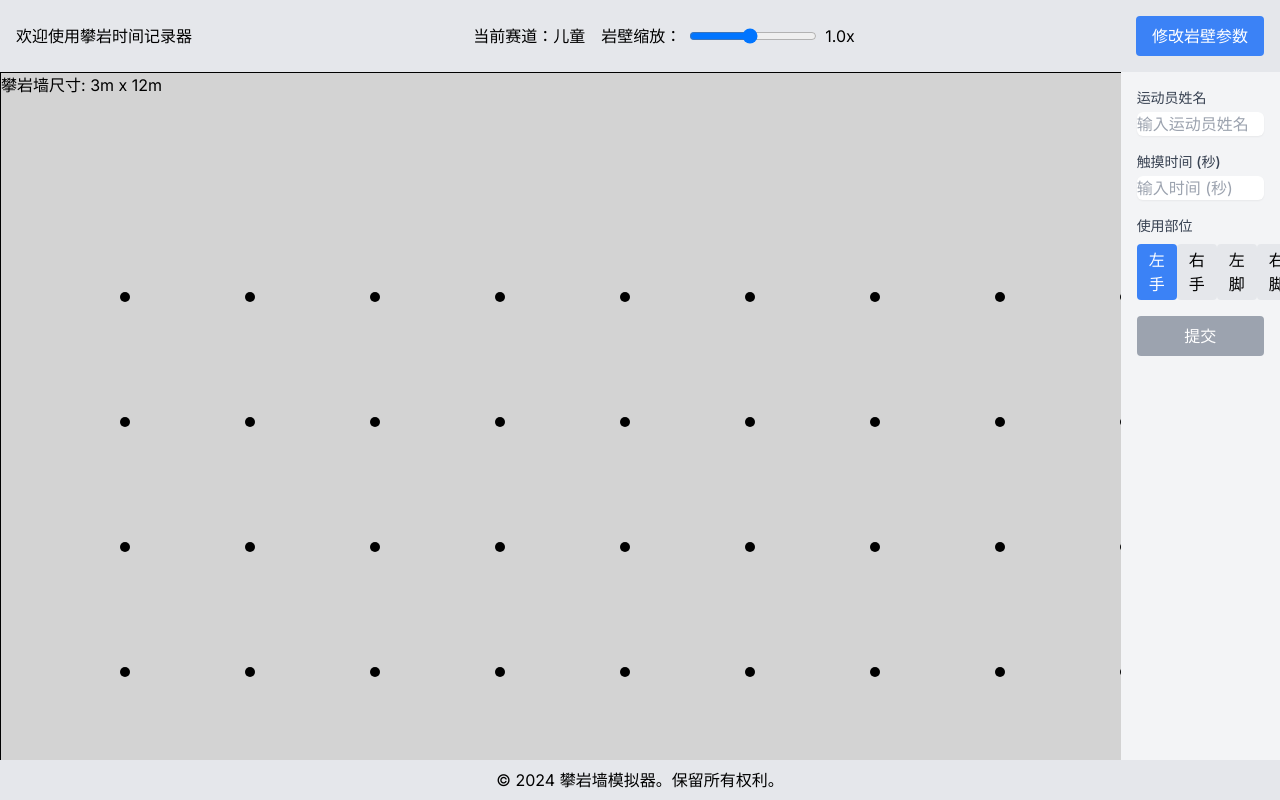
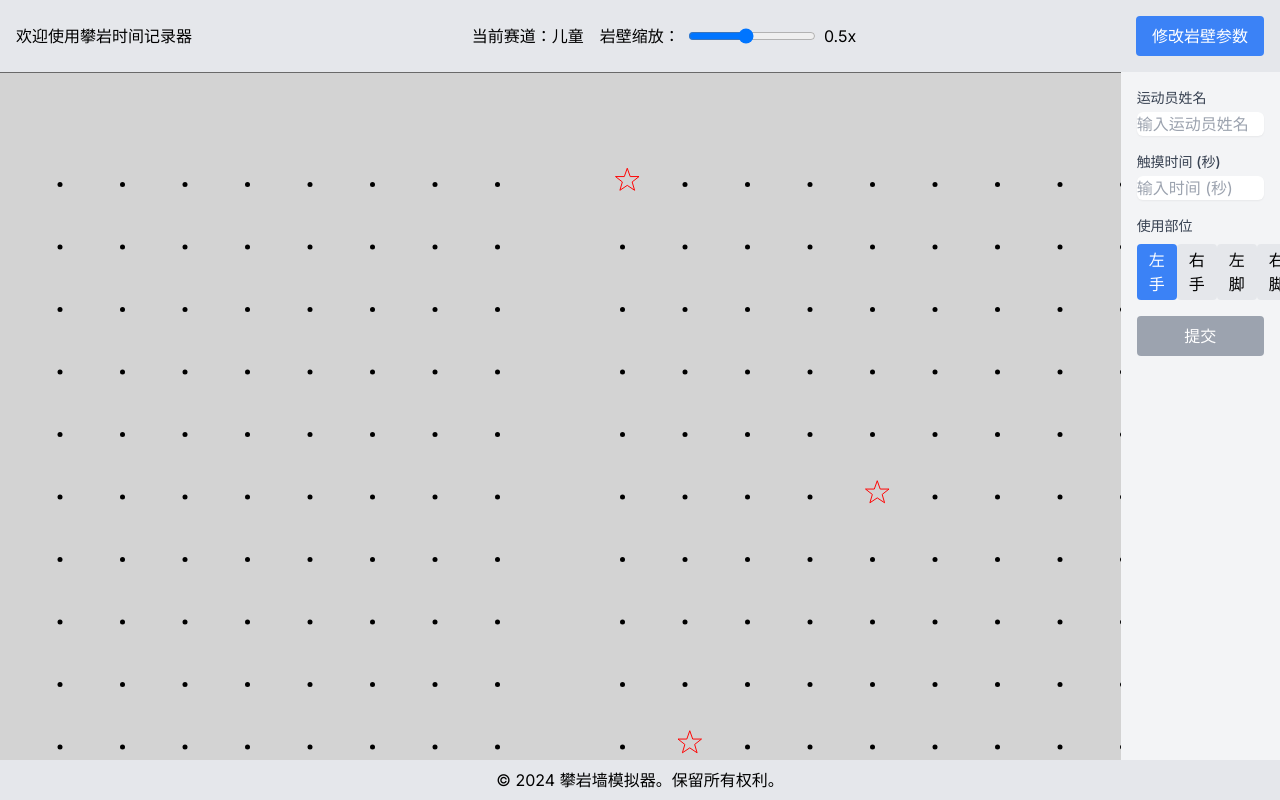
Before and after one commit to biercewang/wrxclimb, a Next.js app: page / in a window 1280 px wide. Built offline with nearby package versions, Linux system fonts and the light colour scheme.

Commit message:
居中显示,预先缩放

```diff
--- a/app/page.tsx
+++ b/app/page.tsx
@@ -85,7 +85,7 @@ const Home: React.FC = () => {
   const [athleteName, setAthleteName] = useState<string>('');
   const [bodyPart, setBodyPart] = useState<'左手' | '右手' | '左脚' | '右脚'>('左手');
   const [showSettings, setShowSettings] = useState<boolean>(false);
-  const [scale, setScale] = useState<number>(1);
+  const [scale, setScale] = useState<number>(0.5);
   const [hoveredPoint, setHoveredPoint] = useState<string | null>(null);
   const [showNonHighlightedPoints, setShowNonHighlightedPoints] = useState<boolean>(true);
 
@@ -397,7 +397,6 @@ const Home: React.FC = () => {
                     whiteSpace: 'nowrap',
                     zIndex: 4
                   }}>
-                    {point.label}
                     {isHighlighted && (
                       <>
                         <br />
@@ -450,7 +449,7 @@ const Home: React.FC = () => {
             id="scale-slider"
             type="range"
             min="0.1"
-            max="2"
+            max="1"
             step="0.1"
             value={scale}
             onChange={handleScaleChange}
@@ -468,13 +467,14 @@ const Home: React.FC = () => {
       <div className="flex flex-grow overflow-hidden">
         {/* 中间岩壁显示区 */}
         <div className="flex-grow overflow-auto">
+          <div className="flex justify-center">
             <div
               className="relative"
               style={{
                 width: `${wallDimensions.width}px`,
                 height: `${wallDimensions.height}px`,
                 transform: `scale(${scale})`,
-              transformOrigin: 'top left'
+                transformOrigin: 'top center'
               }}
             >
               <ClimbingWall widthmm={wallDimensions.width} heightmm={wallDimensions.height} />
@@ -495,6 +495,7 @@ const Home: React.FC = () => {
                 pointTimes={pointTimes}
                 showNonHighlightedPoints={showNonHighlightedPoints}
               />
+            </div>
           </div>
         </div>
 
```
Lines whose indentation alone changed are shown as unchanged.
